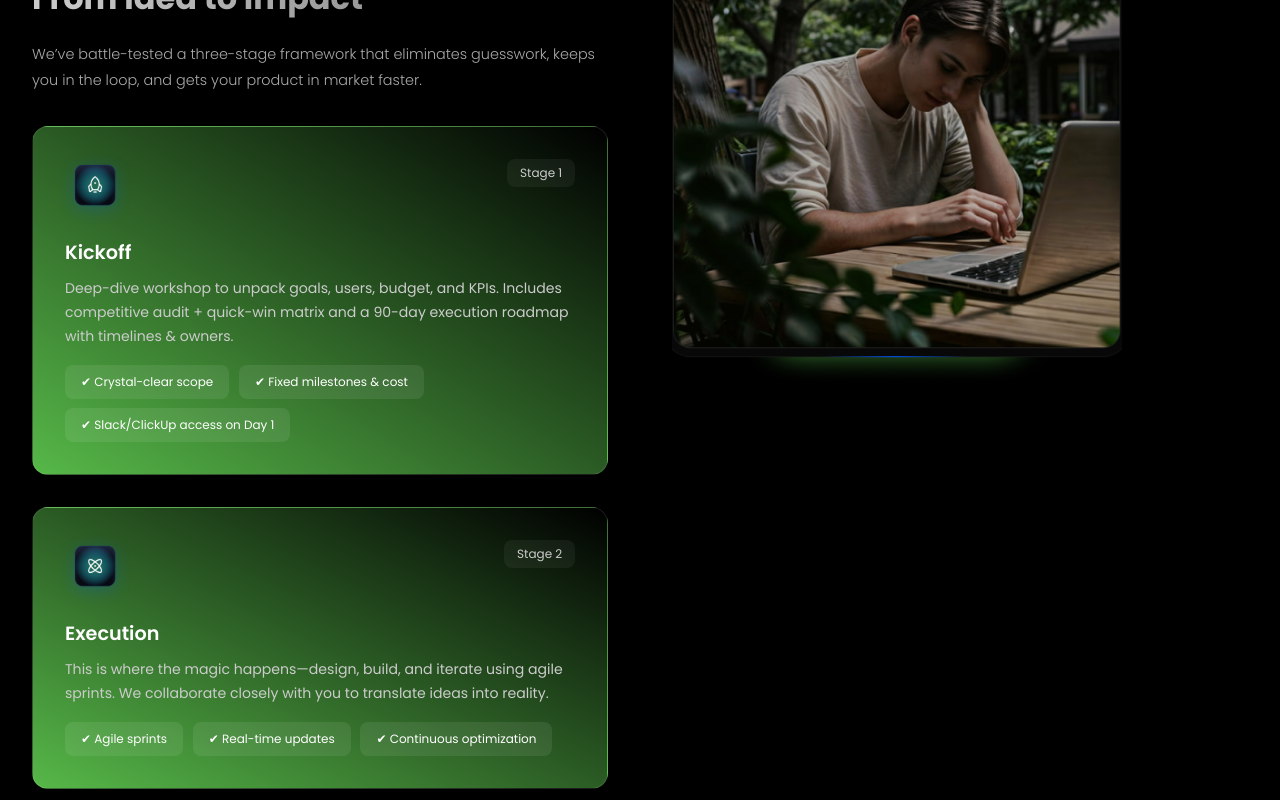
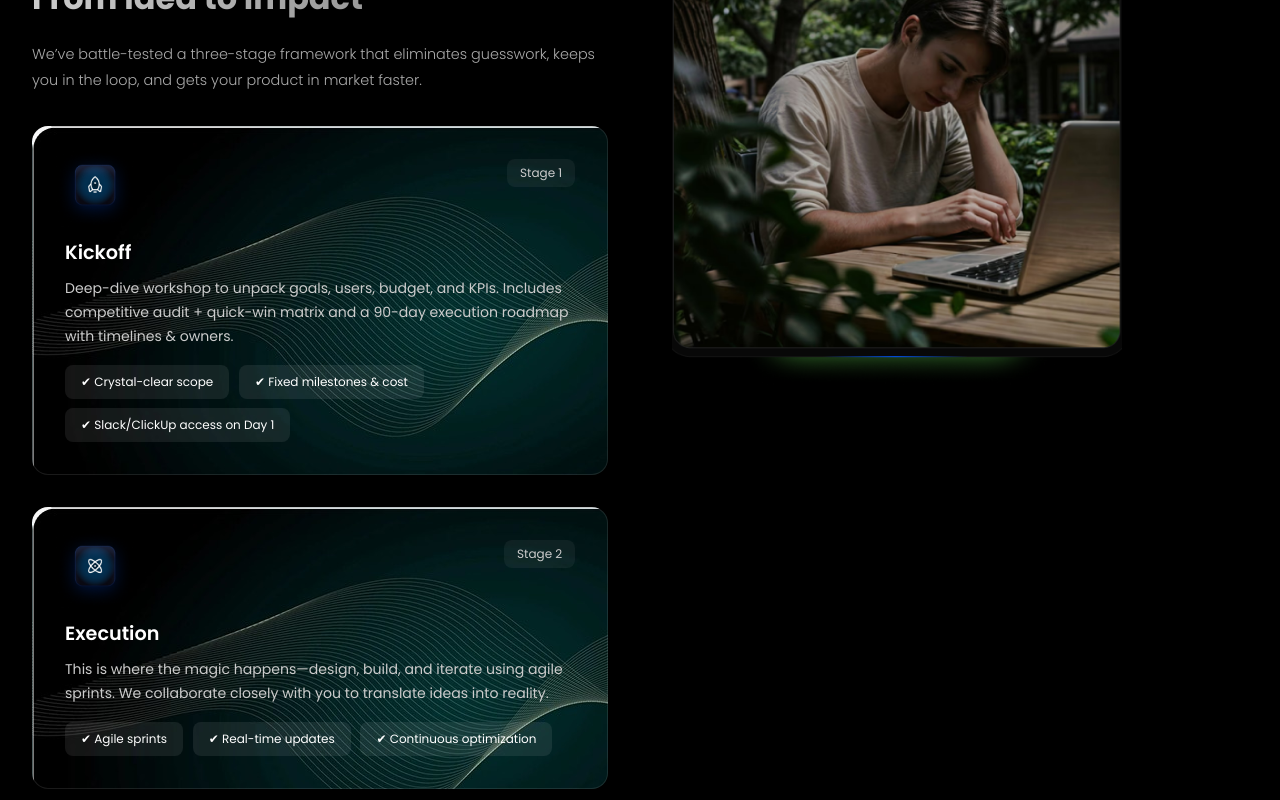
Before and after one commit to muhammadsaad123-coder/marqnetwork-react, a React (Vite) app: page / in a window 1280 px wide. Shown: the part 2320-3120 px from the top of the page. Built offline with nearby package versions, Linux system fonts and the light colour scheme; a web font is replaced by a local one.

Commit message:
add images

```diff
--- a/src/components/Work/Work.css
+++ b/src/components/Work/Work.css
@@ -75,7 +75,8 @@
 }
 
 .step-card {
-  background: linear-gradient(to top right, #56B848, #000000);
+  /* background: linear-gradient(to top right, #56B848, #000000); */
+  background-image: url(/images/workbg.jpg);
   border: 1px solid rgba(255, 255, 255, 0.1);
   border-radius: 16px;
   padding: 2rem;
```
Also changed, not shown: public/images/workbg.jpg (added).
